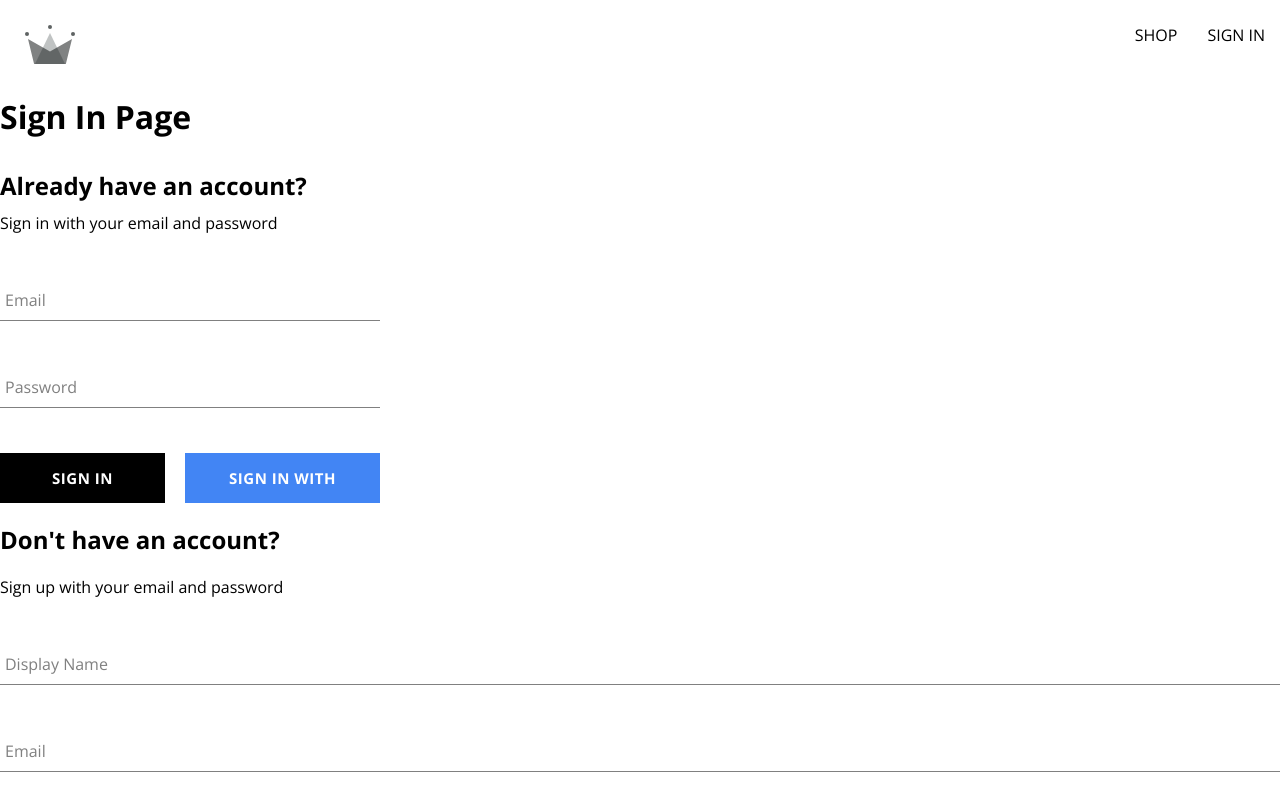
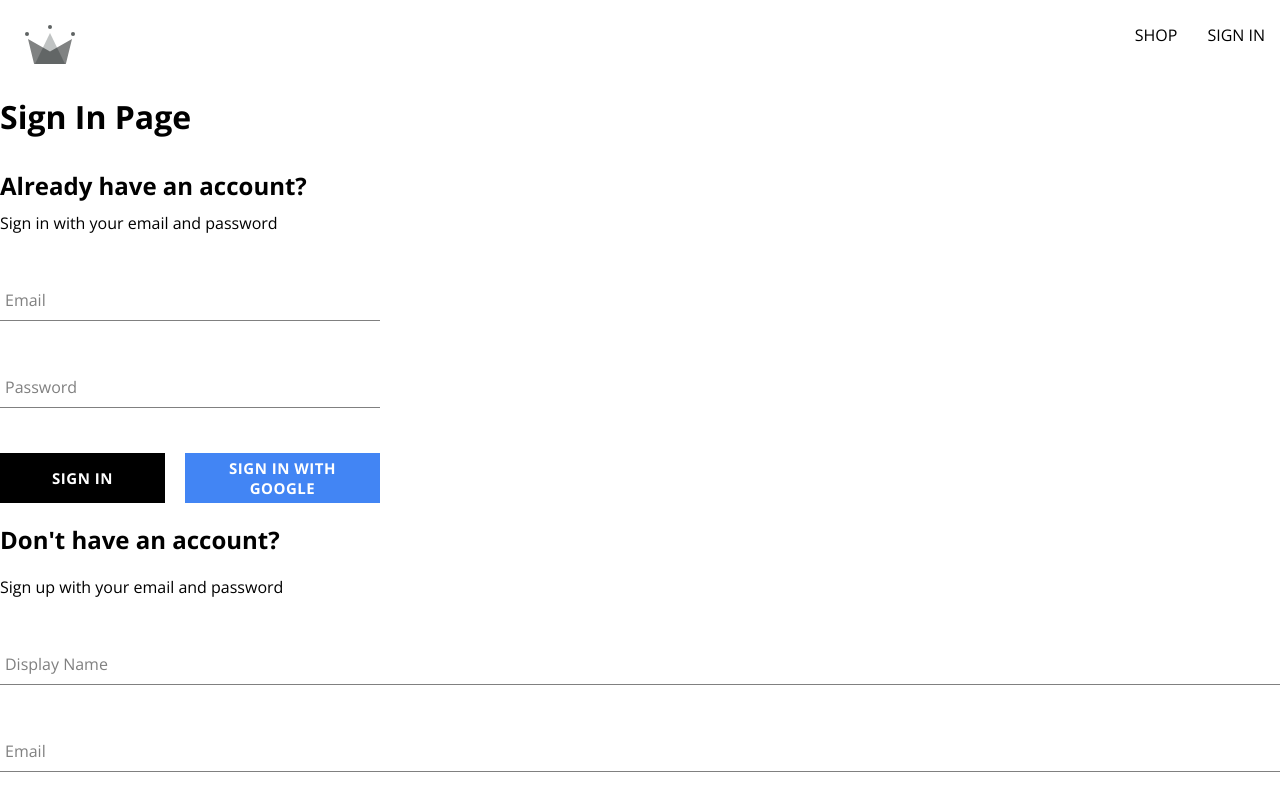
Before and after one commit to josewaihiga/crwn-clothing, a React (Create React App) app: page /auth in a window 1280 px wide. Shown: the top 800 px of the page. Built offline with nearby package versions, Linux system fonts and the light colour scheme.

Commit message:
Updated button component to accomodate multiple lines.

```diff
--- a/src/components/button/button.styles.scss
+++ b/src/components/button/button.styles.scss
@@ -1,10 +1,10 @@
 .button-container {
     min-width: 165px;
     width: auto;
-    height: 50px;
+    min-height: 50px;
     letter-spacing: 0.5px;
-    line-height: 50px;
-    padding: 0 35px 0 35px;
+
+    padding: 5px 35px;
     font-size: 15px;
     background-color: black;
     color: white;
@@ -15,6 +15,7 @@
     cursor: pointer;
     display: flex;
     justify-content: center;
+    align-items: center;
 
     &:hover {
       background-color: white;
```
